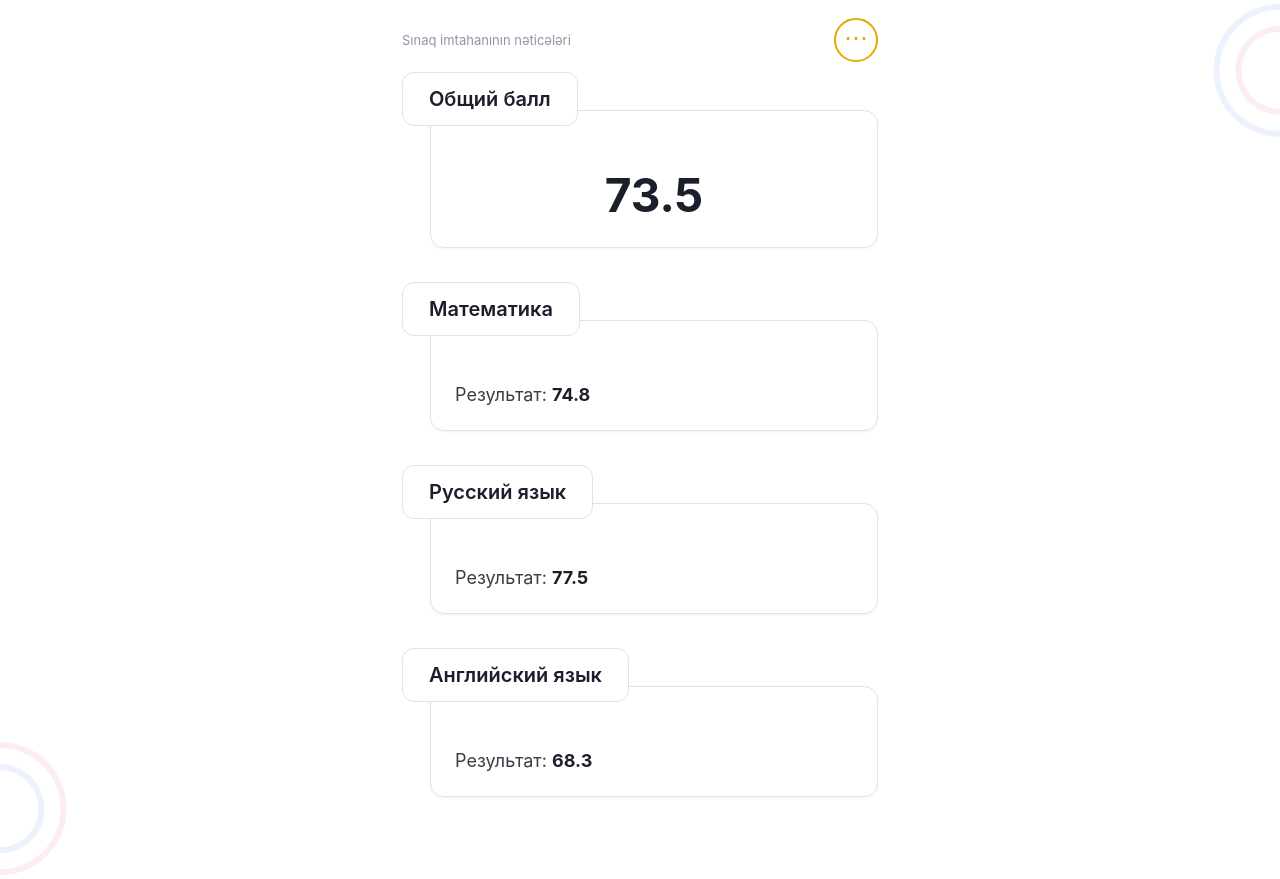
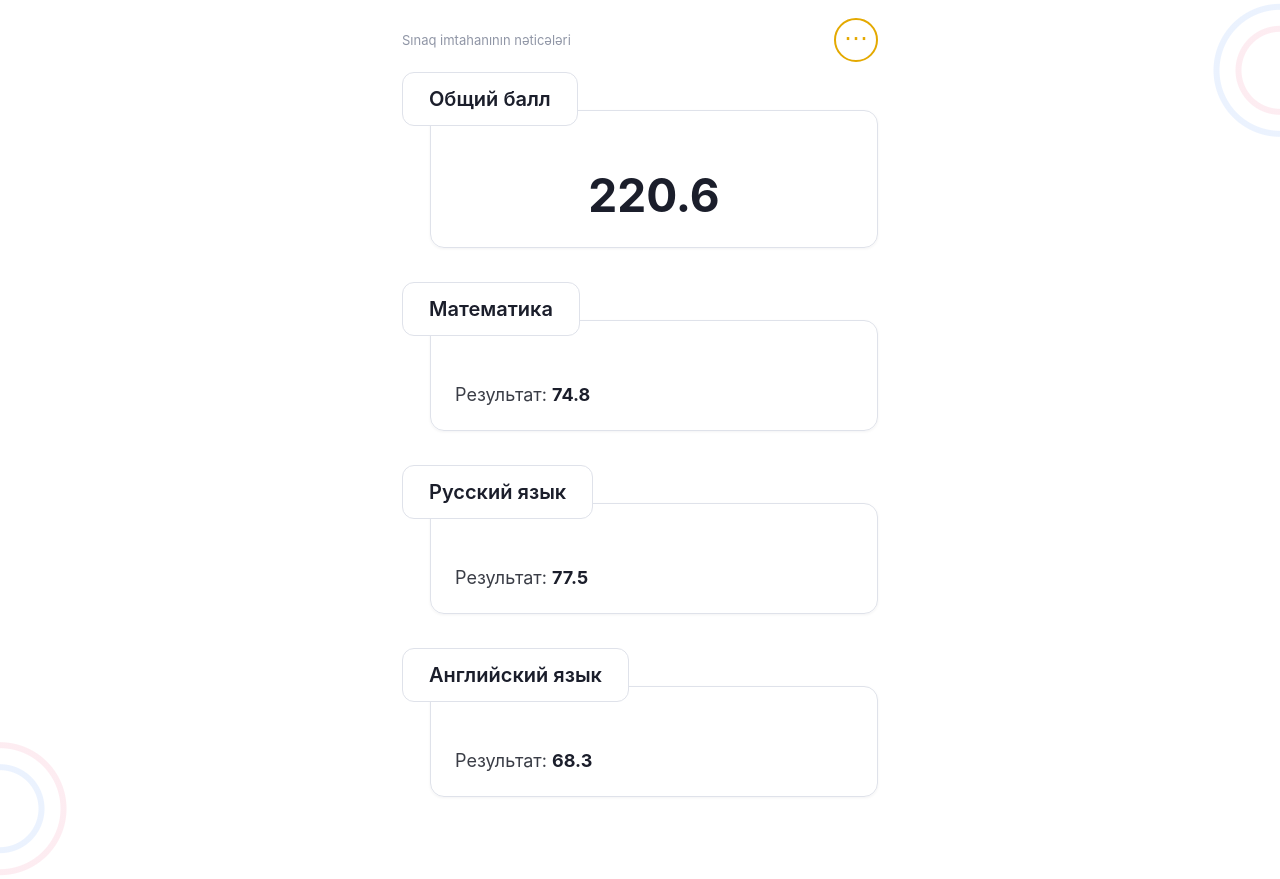
Before and after one commit to wizofrenik27/neticeler, a plain HTML site: page index.html in a window 1280 px wide. Drawn offline with Linux system fonts and the light colour scheme.

Commit message:
Add files via upload

```diff
--- a/index.html
+++ b/index.html
@@ -43,7 +43,7 @@ h1{font-size:34px;margin:18px 0 20px;color:var(--strong)}
 </main>
 <script>
 var data=[
- {name:"Математика",short:"Матем",score:"74.8",rows:[["Количество закрытых ответов",12],["Количество кодлашма",10],["Количество открытых ответов",3],["Количество неполных ответов",2]]},
+ {name:"Математика",short:"Матем",score:"74.8",rows:[["Количество закрытых ответов",12],["Количество открытых ответов",3],["Количество неполных ответов",2]]},
  {name:"Русский язык",short:"Русс",score:"77.5",rows:[["Количество закрытых ответов",17],["Количество открытых ответов",5],["Количество неполных ответов",4]]},
  {name:"Английский язык",short:"Англ",score:"68.3",rows:[["Количество правильных ответов",19],["Количество неправильных ответов",5],["Количество неполных ответов",1]]}
 ];
@@ -54,7 +54,7 @@ data.forEach(function(s){
  var rows=s.rows.map(function(r){return "<p>"+r[0]+": <b>"+r[1]+"</b></p>"}).join("");
  full.insertAdjacentHTML("beforeend",'<div class="pill">'+s.name+' (Максимум: 100)</div><div class="inner">'+rows+'<p>Результат: <b>'+s.score+'</b></p></div>');
 });
-document.getElementById("total").textContent=(sum/data.length).toFixed(1);
+document.getElementById("total").textContent=sum.toFixed(1);
 function route(){var d=location.hash==="#details";
  document.getElementById("home").classList.toggle("hide",d);
  document.getElementById("details").classList.toggle("hide",!d);window.scrollTo(0,0);}
```
